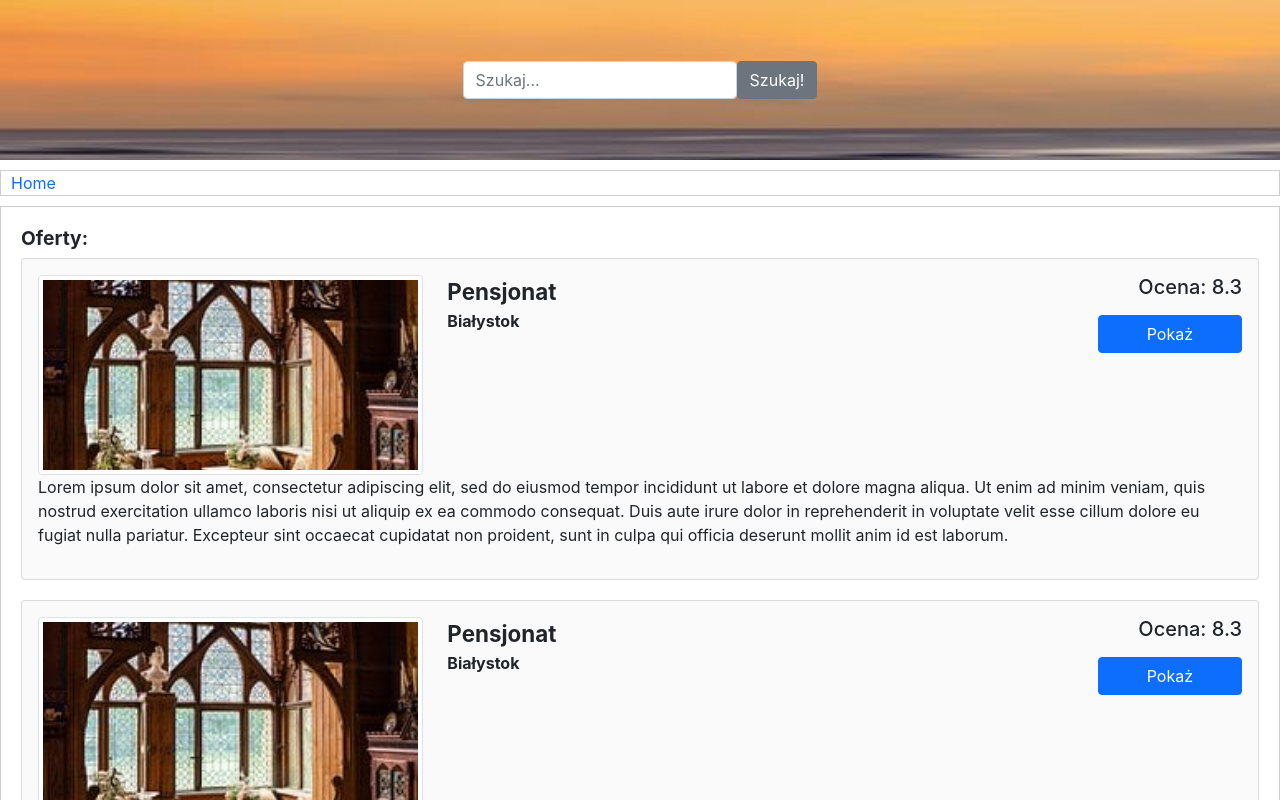
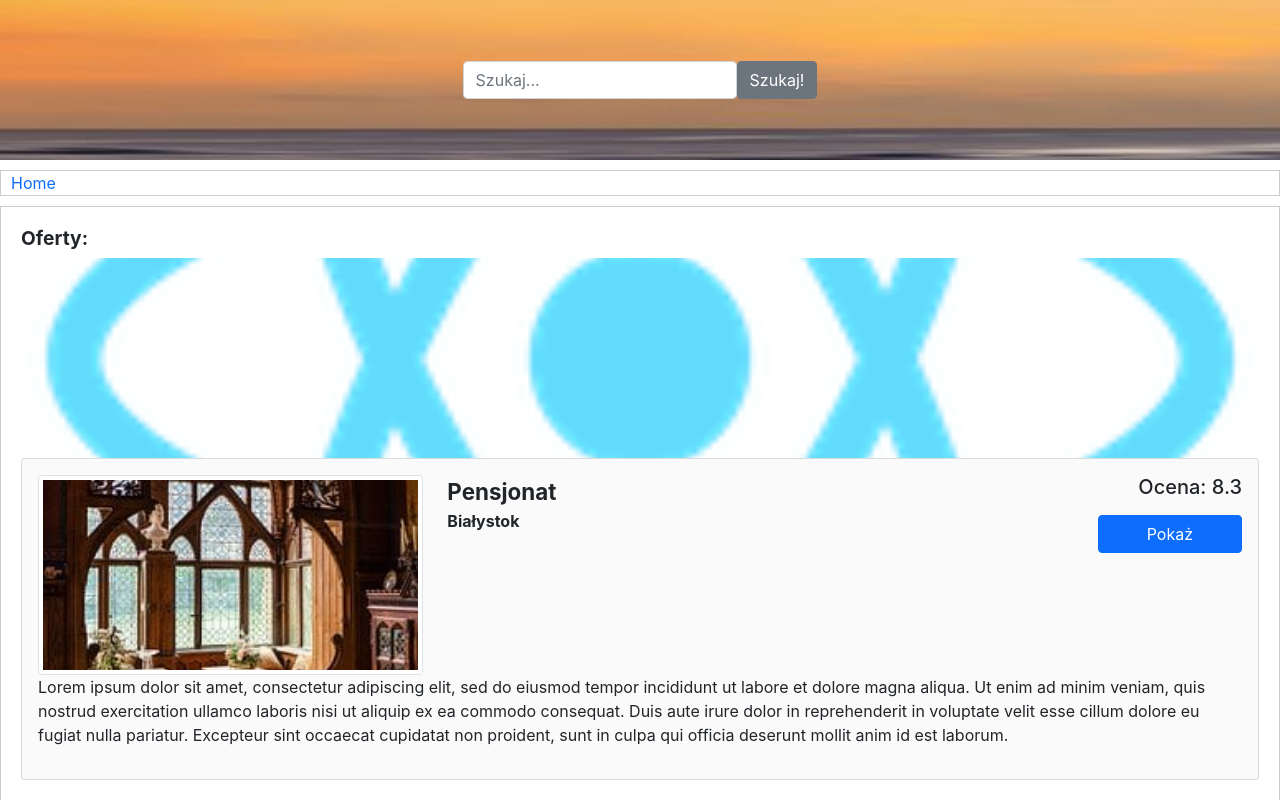
Before and after one commit to marek2509/booking-react, a React (Create React App) app: page / in a window 1280 px wide. Shown: the top 800 px of the page. Built offline with nearby package versions, Linux system fonts and the light colour scheme.

Commit message:
Get img from public folder.

```diff
--- a/src/components/Hotels/Hotels.js
+++ b/src/components/Hotels/Hotels.js
@@ -8,6 +8,7 @@ class Hotels extends Component{
         return(
             <div className={styles.container}>
                <h2 className={styles.title}>Oferty:</h2>
+               <img src={process.env.PUBLIC_URL + '/logo192.png'} />
                <Hotel />
                <Hotel />
 
```
